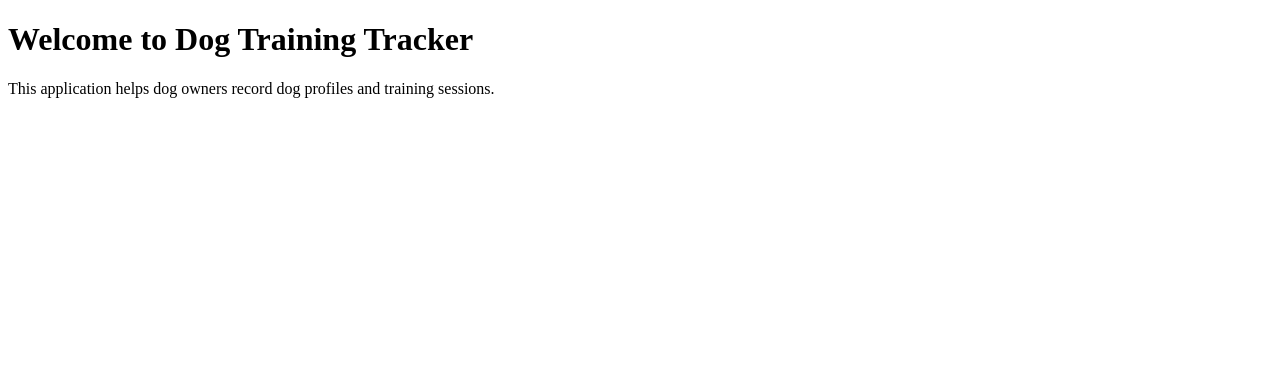
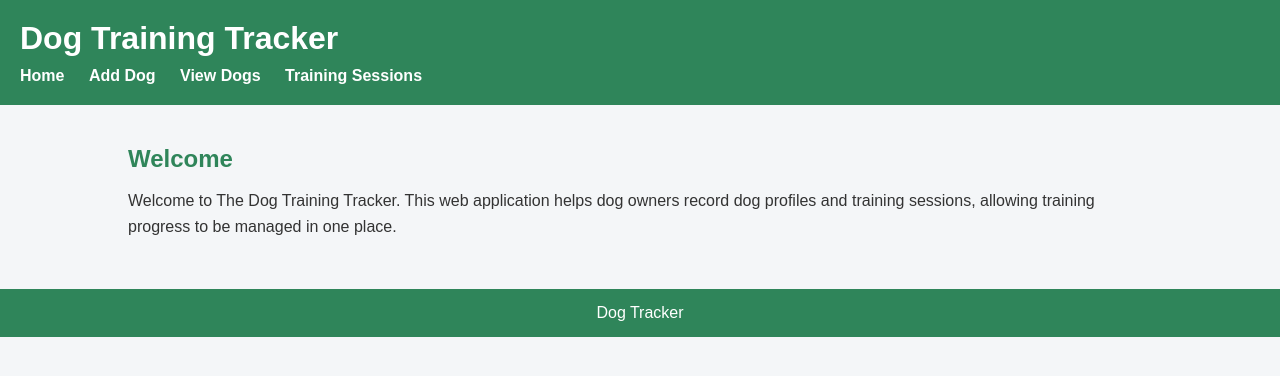
Before and after one commit to samkwenaeetile/TheDogTrainingTracker, a Flask app: page / in a window 1280 px wide. Shown: the top 376 px of the page. Run offline with Flask 3, Linux system fonts and the light colour scheme.

Commit message:
added styling to the dog tracker

```diff
--- a/static/css/style.css
+++ b/static/css/style.css
@@ -0,0 +1,54 @@
+* {
+    margin: 0;
+    padding: 0;
+    box-sizing: border-box;
+}
+
+body {
+    font-family: Arial, Helvetica, sans-serif;
+    background-color: #f4f6f8;
+    color: #333;
+}
+
+header {
+    background-color: #2f855a;
+    color: white;
+    padding: 20px;
+}
+
+header h1 {
+    margin-bottom: 10px;
+}
+
+nav a {
+    color: white;
+    text-decoration: none;
+    margin-right: 20px;
+    font-weight: bold;
+}
+
+nav a:hover {
+    text-decoration: underline;
+}
+
+main {
+    width: 80%;
+    margin: 40px auto;
+}
+
+main h2 {
+    margin-bottom: 15px;
+    color: #2f855a;
+}
+
+main p {
+    line-height: 1.6;
+}
+
+footer {
+    margin-top: 50px;
+    background-color: #2f855a;
+    color: white;
+    text-align: center;
+    padding: 15px;
+}
--- a/templates/base.html
+++ b/templates/base.html
@@ -30,7 +30,7 @@
 </main>
 
 <footer>
-    <p>TM470 Project - Samantha Kwenaeetile</p>
+    <p>Dog Tracker</p>
 </footer>
 
 </body>
--- a/templates/index.html
+++ b/templates/index.html
@@ -1,18 +1,15 @@
-<!DOCTYPE html>
-<html lang="en">
-<head>
-    <meta charset="UTF-8">
-    <meta name="viewport" content="width=device-width, initial-scale=1.0">
-    <title>The Dog Training Tracker</title>
-</head>
+{% extends "base.html" %}
 
-<body>
+{% block title %}Home | The Dog Training Tracker{% endblock %}
 
-    <h1>Welcome to Dog Training Tracker</h1>
+{% block content %}
 
-    <p>
-        This application helps dog owners record dog profiles and training sessions.
-    </p>
+<h2>Welcome</h2>
 
-</body>
-</html>
+<p>
+    Welcome to The Dog Training Tracker. This web application helps dog owners
+    record dog profiles and training sessions, allowing training progress to be
+    managed in one place.
+</p>
+
+{% endblock %}
```
Also changed, not shown: 1 other file.
